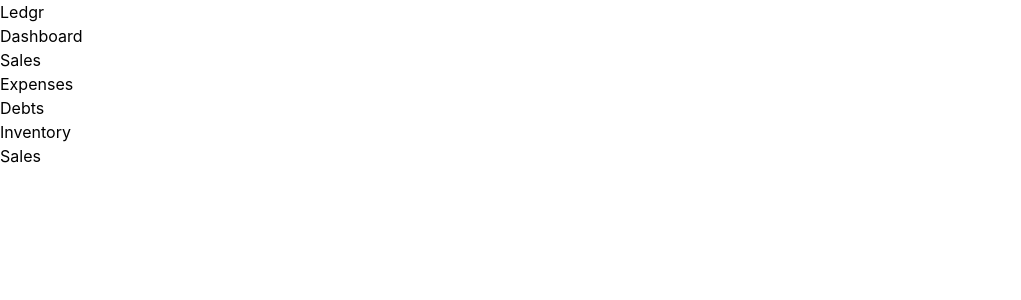
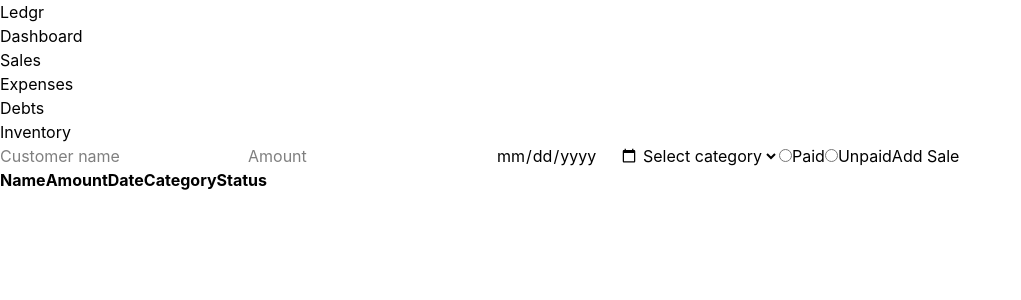
Before and after one commit to hoiregeno/ledgr-app, a React (Vite) app: page /sales in a window 1280 px wide. Shown: the top 300 px of the page, without its empty margins (0-1021 px from the left). Built offline with nearby package versions, Linux system fonts and the light colour scheme.

Commit message:
feat: build Sales page with add entry, status toggle, and sales table

```diff
--- a/src/pages/Sales.jsx
+++ b/src/pages/Sales.jsx
@@ -1,5 +1,121 @@
+import { useState } from "react";
+import { addEntry, getData, updateEntry } from "../utils/storage";
+
 function Sales() {
-  return <h1>Sales</h1>;
+  const [sales, setSales] = useState(getData("sales"));
+  const [form, setForm] = useState({
+    name: "",
+    amount: "",
+    date: "",
+    category: "",
+    status: "",
+  });
+
+  // Updates the form state as the user types
+  function handleChange(e) {
+    const { name, value } = e.target;
+    setForm({ ...form, [name]: value });
+  }
+
+  // Creates a new entry and saves it to localStorage
+  function handleSubmit() {
+    const newSale = { id: Date.now(), ...form };
+    addEntry("sales", newSale);
+    setSales([...sales, newSale]);
+    setForm({ name: "", amount: "", date: "", category: "", status: "" });
+  }
+
+  function handleToggle(id) {
+    const current = sales.find((item) => item.id === id);
+    const newStatus = current.status === "paid" ? "unpaid" : "paid";
+
+    updateEntry("sales", id, { status: newStatus });
+    setSales(
+      sales.map((item) =>
+        item.id === id ? { ...item, status: newStatus } : item,
+      ),
+    );
+  }
+
+  return (
+    <div>
+      <input
+        type="text"
+        name="name"
+        value={form.name}
+        onChange={handleChange}
+        placeholder="Customer name"
+      />
+      <input
+        type="number"
+        name="amount"
+        value={form.amount}
+        onChange={handleChange}
+        placeholder="Amount"
+      />
+      <input
+        type="date"
+        name="date"
+        value={form.date}
+        onChange={handleChange}
+      />
+      <select name="category" value={form.category} onChange={handleChange}>
+        <option value="">Select category</option>
+        <option value="Betelnut">Betelnut</option>
+        <option value="Cigarettes">Cigarettes</option>
+        <option value="Other">Other</option>
+      </select>
+
+      <label>
+        <input
+          type="radio"
+          name="status"
+          value="paid"
+          onChange={handleChange}
+        />
+        Paid
+      </label>
+      <label>
+        <input
+          type="radio"
+          name="status"
+          value="unpaid"
+          onChange={handleChange}
+        />
+        Unpaid
+      </label>
+
+      <button onClick={handleSubmit}>Add Sale</button>
+
+      {/* Sales list */}
+      <table>
+        <thead>
+          <tr>
+            <th>Name</th>
+            <th>Amount</th>
+            <th>Date</th>
+            <th>Category</th>
+            <th>Status</th>
+          </tr>
+        </thead>
+        <tbody>
+          {sales.map((sale) => (
+            <tr key={sale.id}>
+              <td>{sale.name}</td>
+              <td>K{sale.amount}</td>
+              <td>{sale.date}</td>
+              <td>{sale.category}</td>
+              <td>
+                <button onClick={() => handleToggle(sale.id)}>
+                  {sale.status}
+                </button>
+              </td>
+            </tr>
+          ))}
+        </tbody>
+      </table>
+    </div>
+  );
 }
 
 export default Sales;
--- a/src/utils/storage.js
+++ b/src/utils/storage.js
@@ -26,3 +26,13 @@ export const deleteEntry = (key, id) => {
   saveData(key, newEntry);
   return newEntry;
 };
+
+export const updateEntry = (key, id, updates) => {
+  const existingEntry = getData(key);
+  const newEntry = existingEntry.map((item) =>
+    item.id === id ? { ...item, ...updates } : item,
+  );
+
+  saveData(key, newEntry);
+  return newEntry;
+};
```
